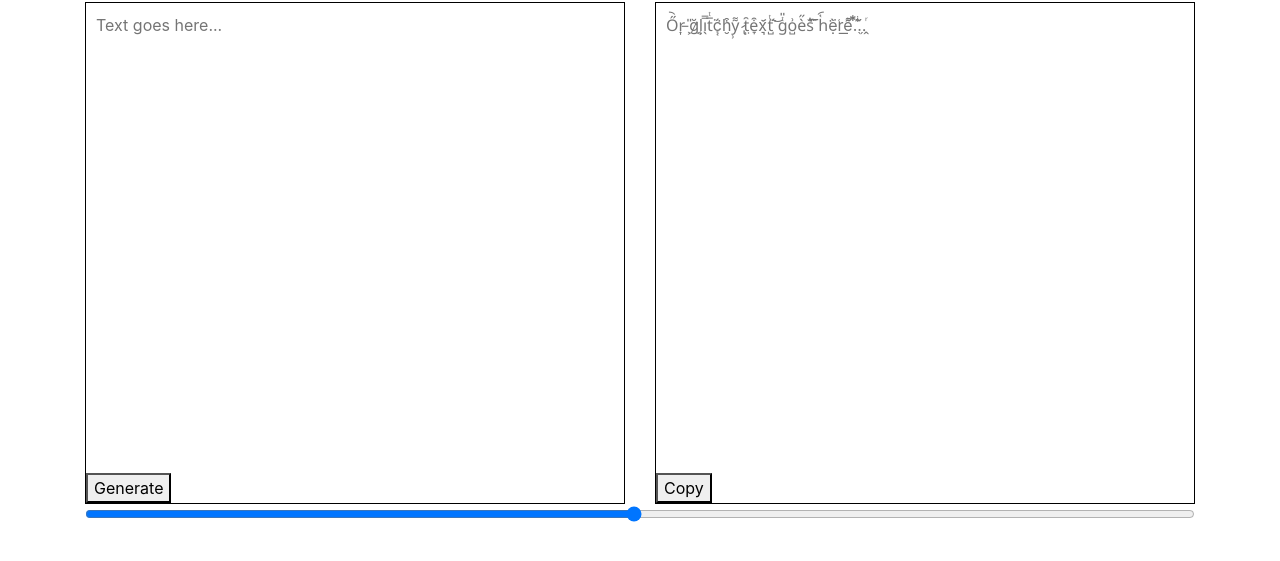
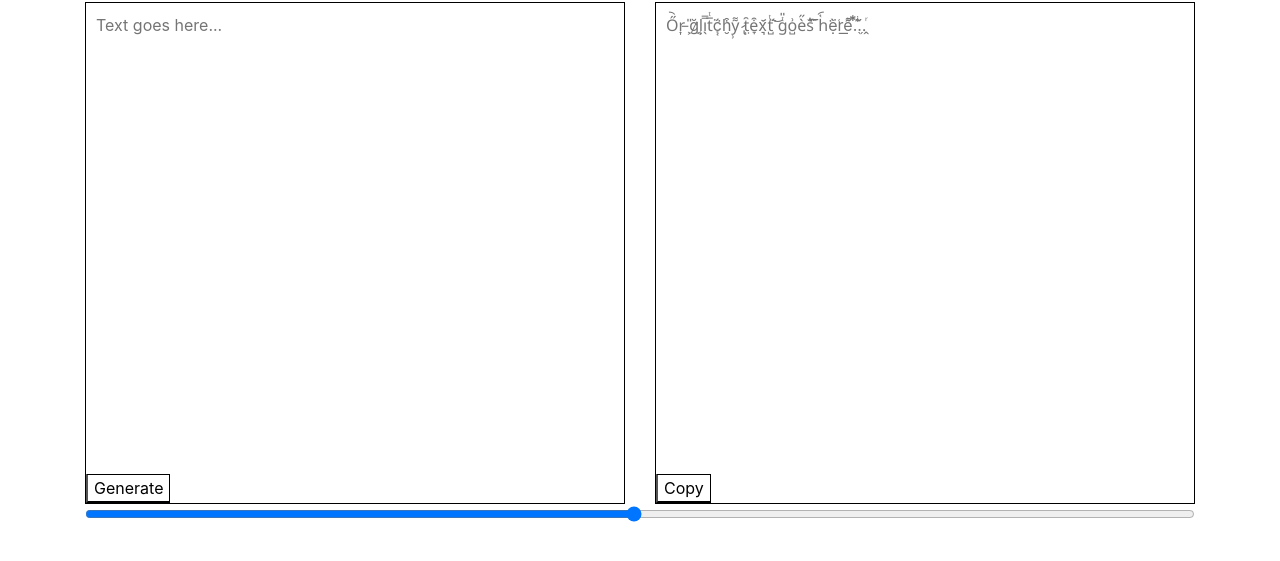
Before and after one commit to uint128-t/GlitchTextGenerator, a plain HTML site: page index.html in a window 1280 px wide. Shown: the part 99-660 px from the top of the page. Drawn offline with nearby package versions, Linux system fonts and the light colour scheme.

Commit message:
Update style.css

```diff
--- a/style.css
+++ b/style.css
@@ -23,6 +23,9 @@
   display: block;
   transform: translate(0,-100%);
   text-align: right;
+  border-right:1px solid black;
+  border-top:1px solid black;
+  background-color:white;
 }
 .title{
   padding-top: 30px !important;
```
